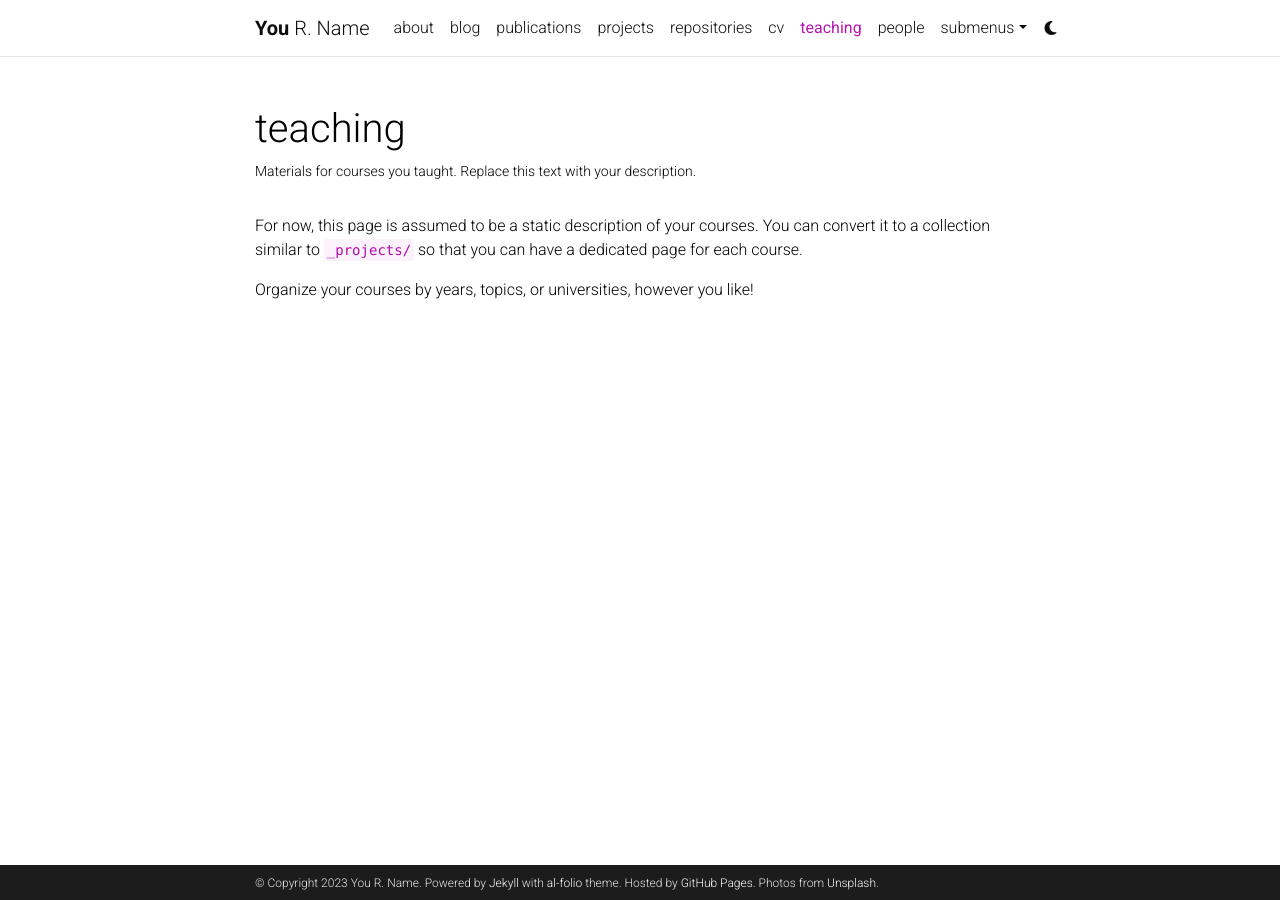
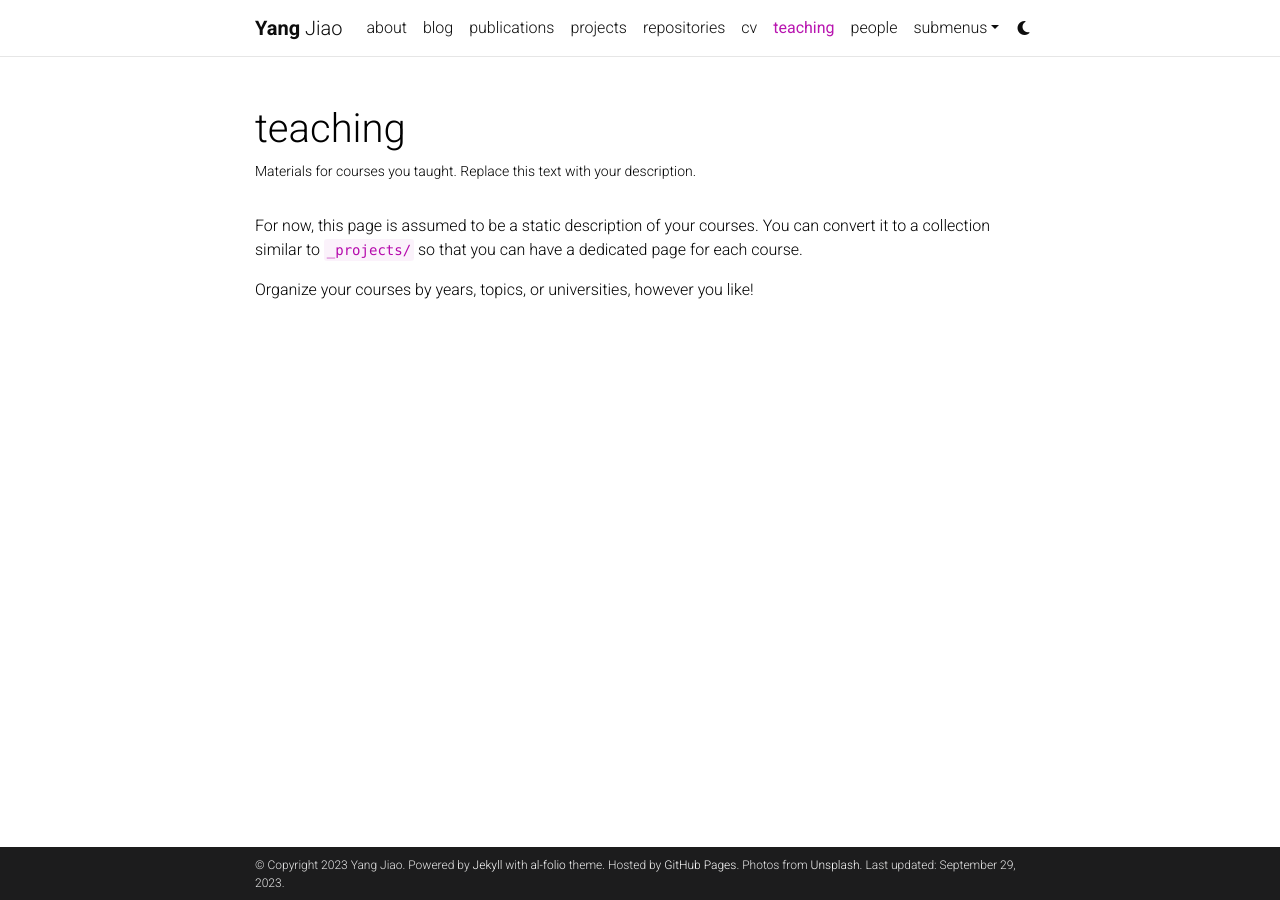
Before and after one commit to Joyyy821/Joyyy821.github.io, a Jekyll site: the page built from _pages/teaching.md, in a window 1280 px wide. Built offline with Jekyll 4.4.1, drawn with Linux system fonts in a browser that asks for light colours; comment, search, counter and statistics services are not loaded; a style sheet for code colours, icons or effects is not loaded.

Commit message:
Update name and setup with docker on local machine

```diff
--- a/_config.yml
+++ b/_config.yml
@@ -3,10 +3,10 @@
 # -----------------------------------------------------------------------------
 
 title: blank # the website title (if blank, full name will be used instead)
-first_name: You
-middle_name: R.
-last_name: Name
-email: you@example.com
+first_name: Yang
+middle_name:
+last_name: Jiao
+email: y4jiao@ucsd.edu
 description: > # the ">" symbol means to ignore newlines until "footer_text:"
   A simple, whitespace theme for academics. Based on [*folio](https://github.com/bogoli/-folio) design.
 footer_text: >
@@ -18,9 +18,9 @@
 lang: en # the language of your site (for example: en, fr, cn, ru, etc.)
 icon: ⚛️  # the emoji used as the favicon (alternatively, provide image name in /assets/img/)
 
-url: https://alshedivat.github.io # the base hostname & protocol for your site
-baseurl: /al-folio # the subpath of your site, e.g. /blog/
-last_updated: false # set to true if you want to display last updated in the footer
+url: https://Joyyy821.github.io # the base hostname & protocol for your site
+baseurl: # the subpath of your site, e.g. /blog/
+last_updated: true # set to true if you want to display last updated in the footer
 impressum_path:  # set to path to include impressum link in the footer, use the same path as permalink in a page, helps to conform with EU GDPR
 
 # -----------------------------------------------------------------------------
```
Also changed, not shown: _posts/2021-07-04-diagrams.md (deleted, +0 -44 lines).
